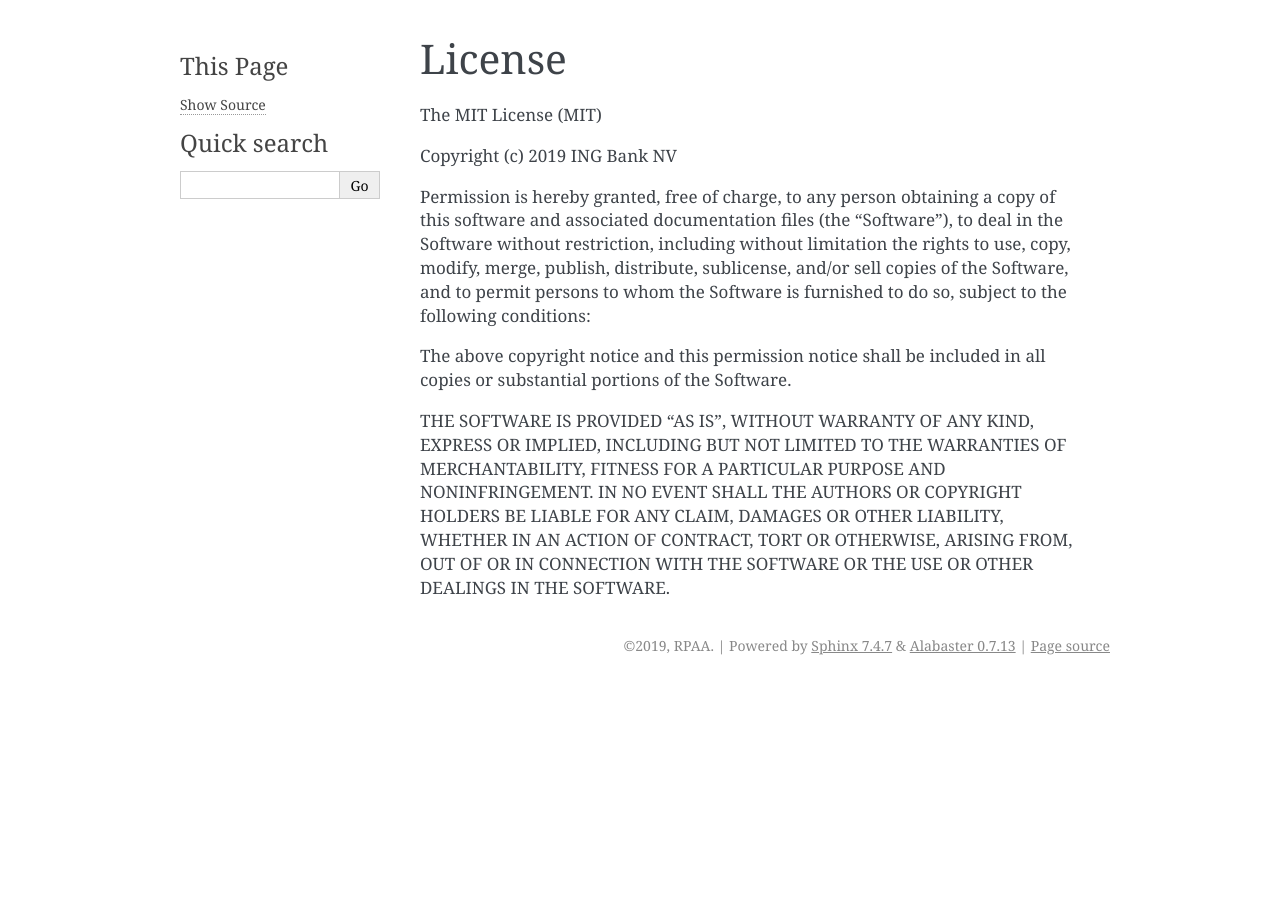
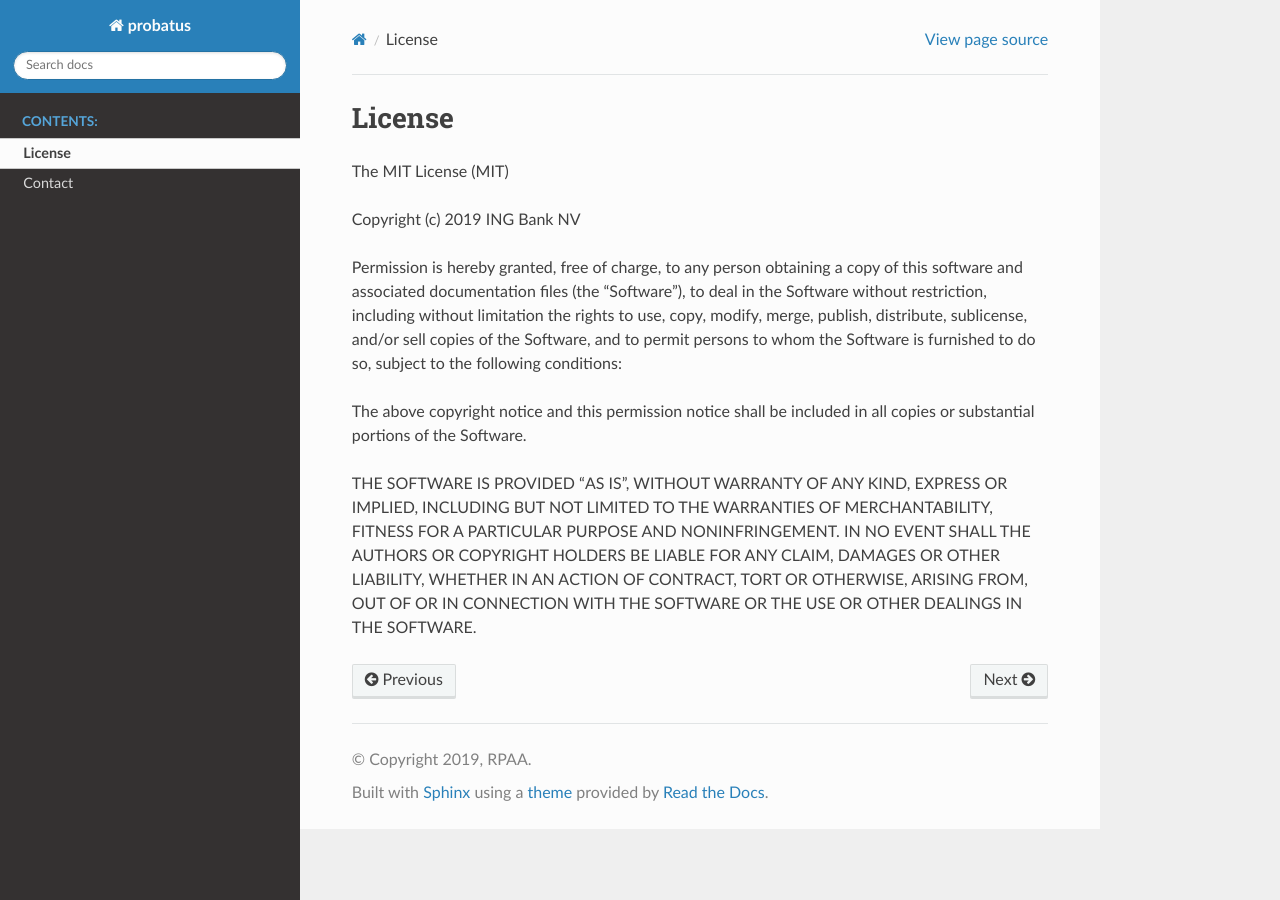
Before and after one commit to ing-bank/probatus, a Sphinx documentation site: the page built from docs/source/license.rst, in a window 1280 px wide. Built offline with Sphinx 7.4.7 and the Read the Docs theme 2.0.0, drawn with Linux system fonts in a browser that asks for light colours.

Commit message:
Changed RTD theme to sphinx_rtd_theme

```diff
--- a/docs/source/conf.py
+++ b/docs/source/conf.py
@@ -12,9 +12,9 @@
 # add these directories to sys.path here. If the directory is relative to the
 # documentation root, use os.path.abspath to make it absolute, like shown here.
 #
-# import os
-# import sys
-# sys.path.insert(0, os.path.abspath('.'))
+import os
+import sys
+sys.path.insert(0, os.path.abspath('../../probatus/'))
 
 
 # -- Project information -----------------------------------------------------
@@ -79,7 +79,8 @@ pygments_style = None
 # The theme to use for HTML and HTML Help pages.  See the documentation for
 # a list of builtin themes.
 #
-html_theme = 'alabaster'
+# html_theme = 'alabaster'
+html_theme = 'sphinx_rtd_theme'
 
 # Theme options are theme-specific and customize the look and feel of a theme
 # further.  For a list of options available for each theme, see the
```
